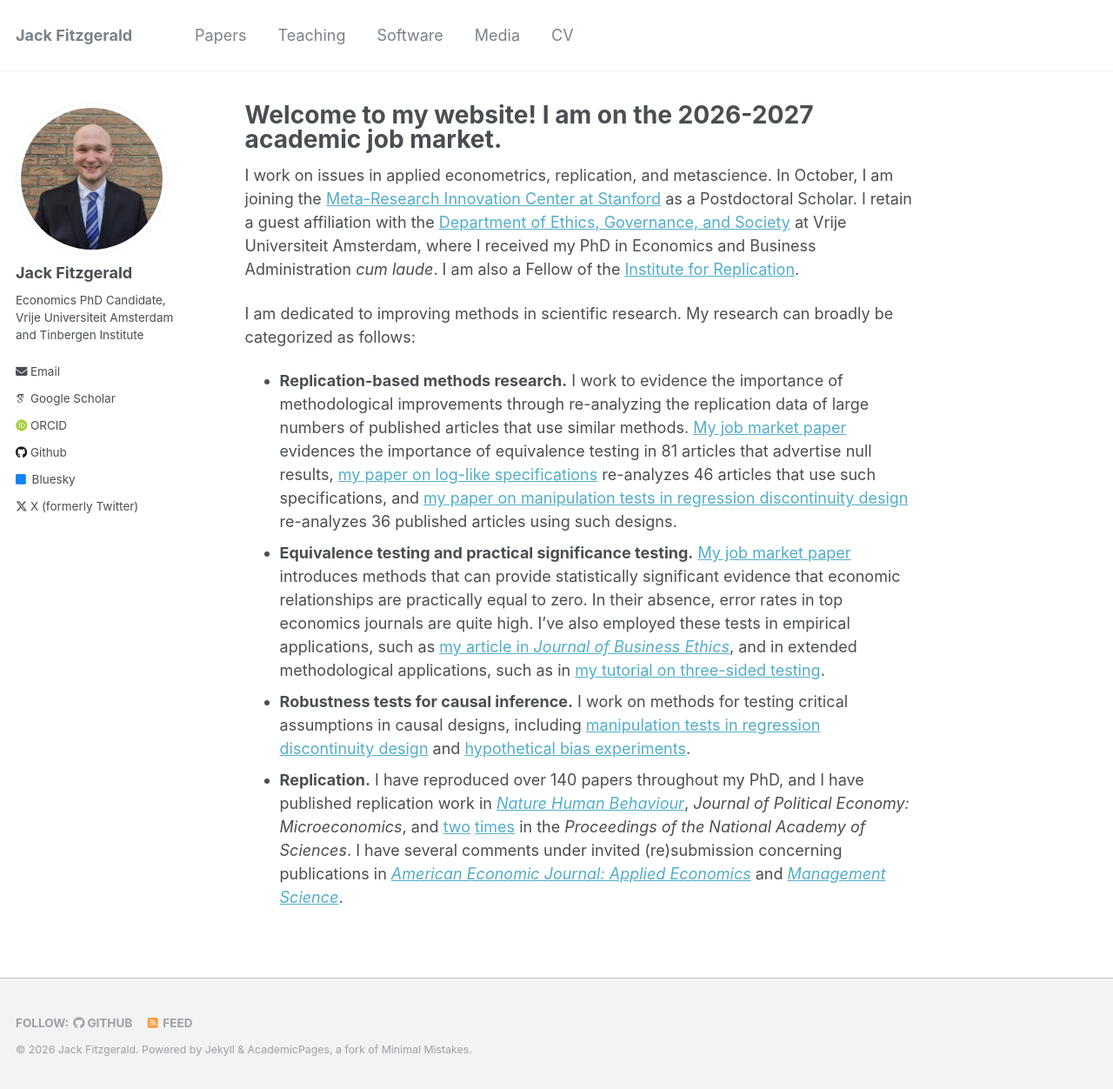
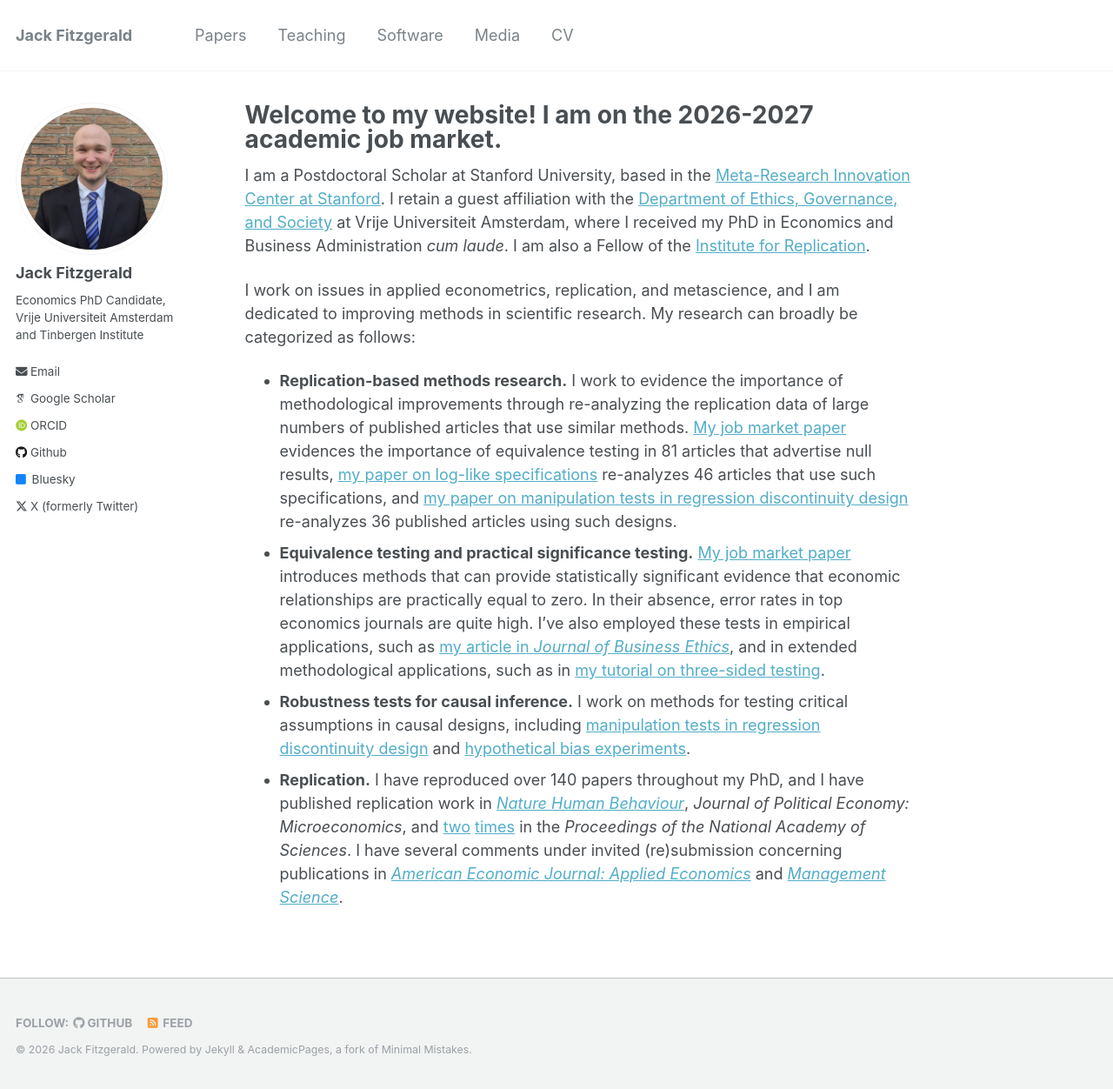
Before and after one commit to jack-fitzgerald/jack-fitzgerald.github.io, a Jekyll site: the page built from _pages/about.md, in a window 1280 px wide and 1252 px high. Shown: the whole window at 87% size. Built offline with Jekyll 4.4.1, drawn with Linux system fonts in a browser that asks for light colours; some web fonts are replaced.

Commit message:
Update about.md

```diff
--- a/_pages/about.md
+++ b/_pages/about.md
@@ -7,9 +7,9 @@ redirect_from:
   - /about.html
 ---
 
-I work on issues in applied econometrics, replication, and metascience. In October, I am joining the [Meta-Research Innovation Center at Stanford](https://metrics.stanford.edu/) as a Postdoctoral Scholar. I retain a guest affiliation with the [Department of Ethics, Governance, and Society](https://vu.nl/en/about-vu/faculties/school-of-business-and-economics/departments/ethics-governance-and-society) at Vrije Universiteit Amsterdam, where I received my PhD in Economics and Business Administration _cum laude_. I am also a Fellow of the [Institute for Replication](https://www.i4replicat).
+I am a Postdoctoral Scholar at Stanford University, based in the [Meta-Research Innovation Center at Stanford](https://metrics.stanford.edu/). I retain a guest affiliation with the [Department of Ethics, Governance, and Society](https://vu.nl/en/about-vu/faculties/school-of-business-and-economics/departments/ethics-governance-and-society) at Vrije Universiteit Amsterdam, where I received my PhD in Economics and Business Administration *cum laude*. I am also a Fellow of the [Institute for Replication](https://www.i4replicat).
 
-I am dedicated to improving methods in scientific research. My research can broadly be categorized as follows:
+I work on issues in applied econometrics, replication, and metascience, and I am dedicated to improving methods in scientific research. My research can broadly be categorized as follows:
 * **Replication-based methods research.** I work to evidence the importance of methodological improvements through re-analyzing the replication data of large numbers of published articles that use similar methods. [My job market paper](https://doi.org/10.31222/osf.io/d7sqr_v2) evidences the importance of equivalence testing in 81 articles that advertise null results, [my paper on log-like specifications](https://doi.org/10.31222/osf.io/juda7_v2) re-analyzes 46 articles that use such specifications, and [my paper on manipulation tests in regression discontinuity design](https://doi.org/10.31222/osf.io/2dgrp_v1) re-analyzes 36 published articles using such designs.
 * **Equivalence testing and practical significance testing.** [My job market paper](https://doi.org/10.31222/osf.io/d7sqr_v2) introduces methods that can provide statistically significant evidence that economic relationships are practically equal to zero. In their absence, error rates in top economics journals are quite high. I’ve also employed these tests in empirical applications, such as [my article in <i>Journal of Business Ethics</i>](https://link.springer.com/article/10.1007/s10551-024-05731-x), and in extended methodological applications, such as in [my tutorial on three-sided testing](https://doi.org/10.31234/osf.io/8y925_v3).
 * **Robustness tests for causal inference.** I work on methods for testing critical assumptions in causal designs, including [manipulation tests in regression discontinuity design](https://doi.org/10.31222/osf.io/2dgrp_v1) and [hypothetical bias experiments](https://doi.org/10.1017/eec.2025.10035).
```
